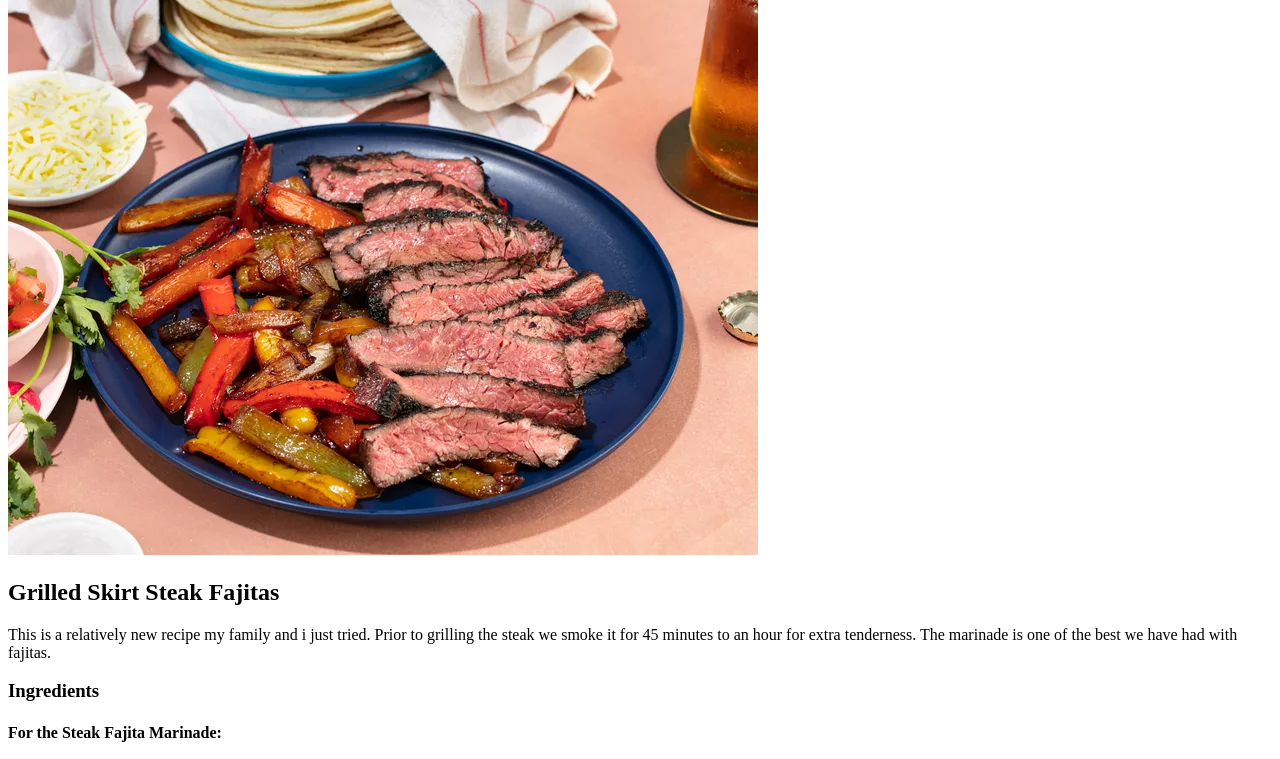
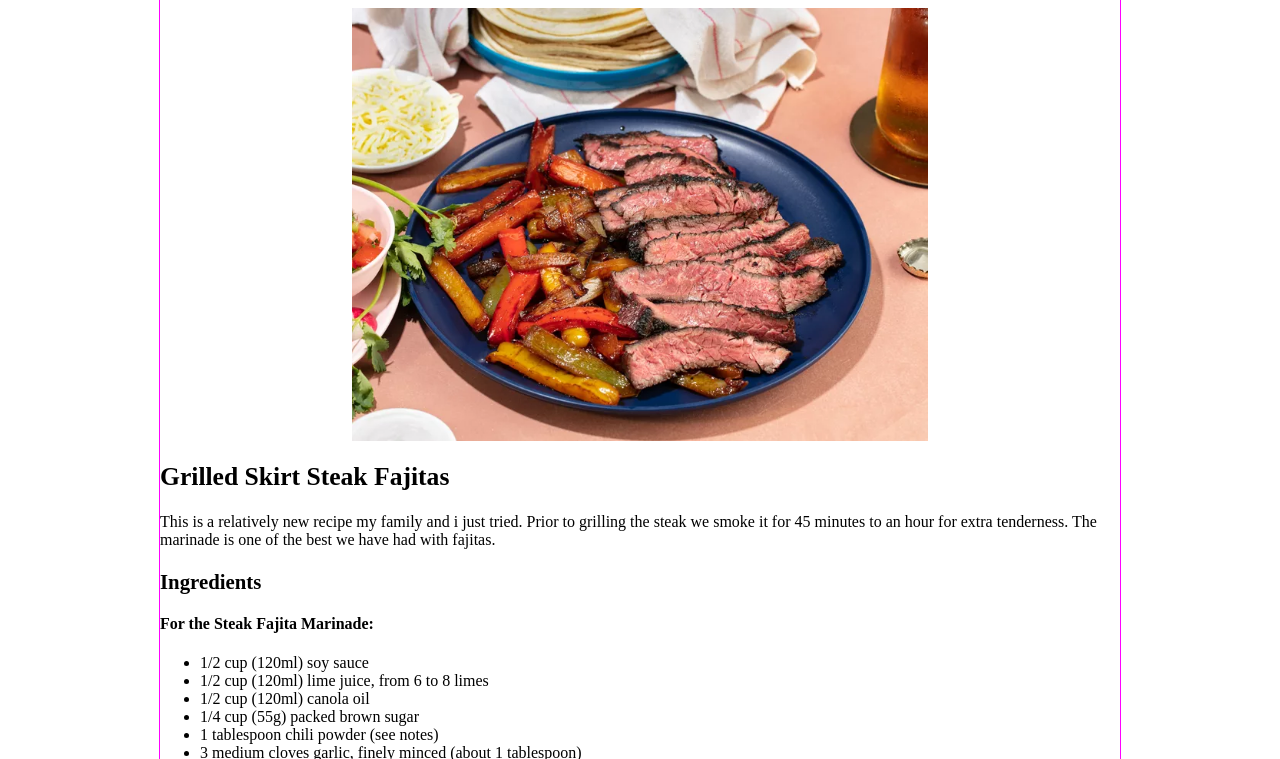
Before and after one commit to jbrace817/odin-recipes, a plain HTML site: page recipes/Fajitas.html in a window 1280 px wide. Shown: the part 88-847 px from the top of the page. Drawn offline with Linux system fonts and the light colour scheme; the site is published under a folder, as on GitHub Pages, so addresses that start at the root find nothing.

Commit message:
Edited CSS links

```diff
--- a/recipes/Fajitas.html
+++ b/recipes/Fajitas.html
@@ -5,7 +5,7 @@
     <meta http-equiv="X-UA-Compatible" content="IE=edge" />
     <meta name="viewport" content="width=device-width, initial-scale=1.0" />
     <title>Grilled Skirt Steak Fajitas Recipe</title>
-    <link rel="stylesheet" href="/styles/style.css" />
+    <link rel="stylesheet" type="text/css" href="../styles/style.css" />
     <!-- <style>
       li {
         width: 500px;
```
Also changed, not shown: index.html (+1 -1 lines), recipes/hawaiianChicken.html (+1 -1 lines), recipes/instapotribs.html (+1 -1 lines).
